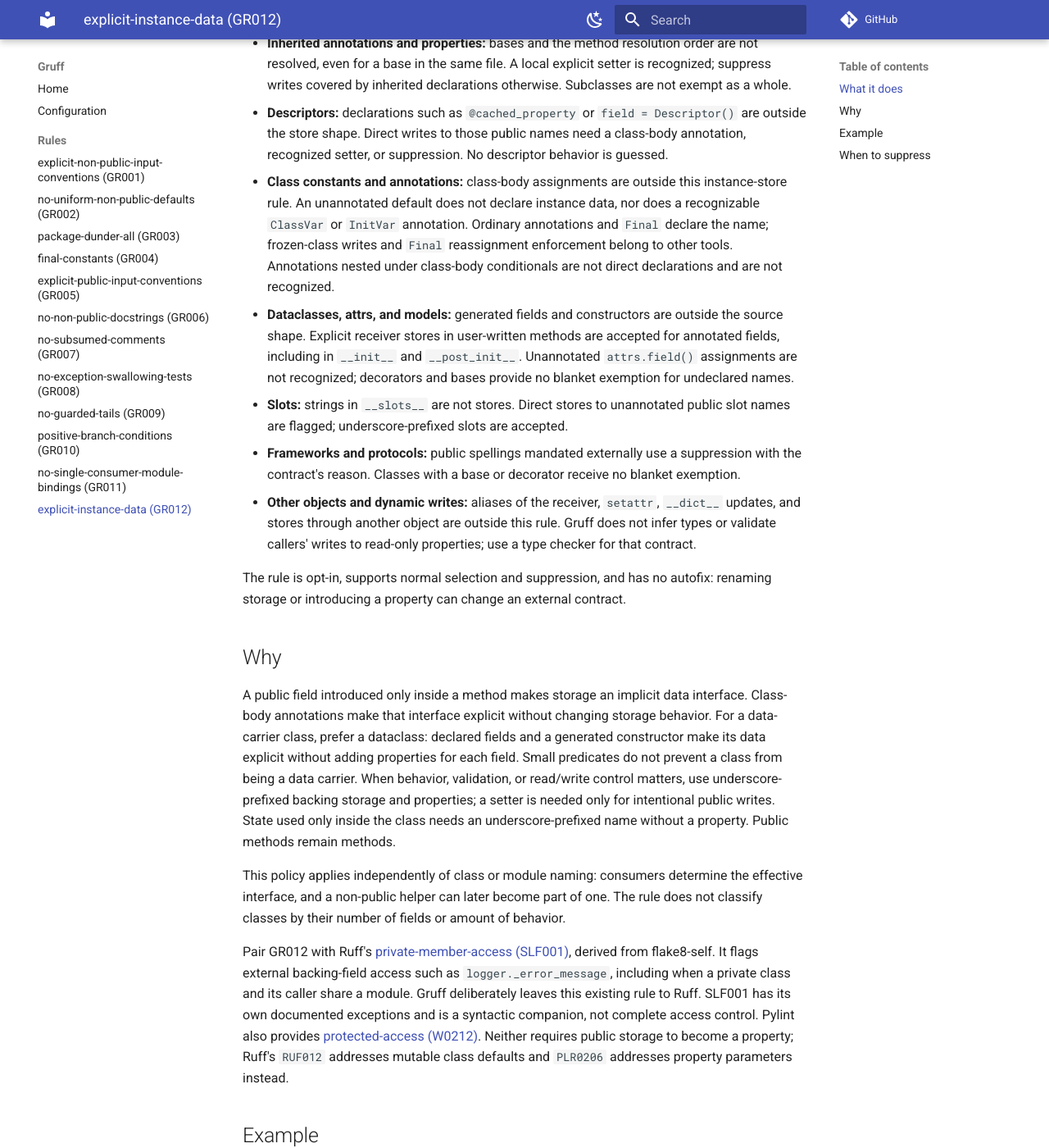
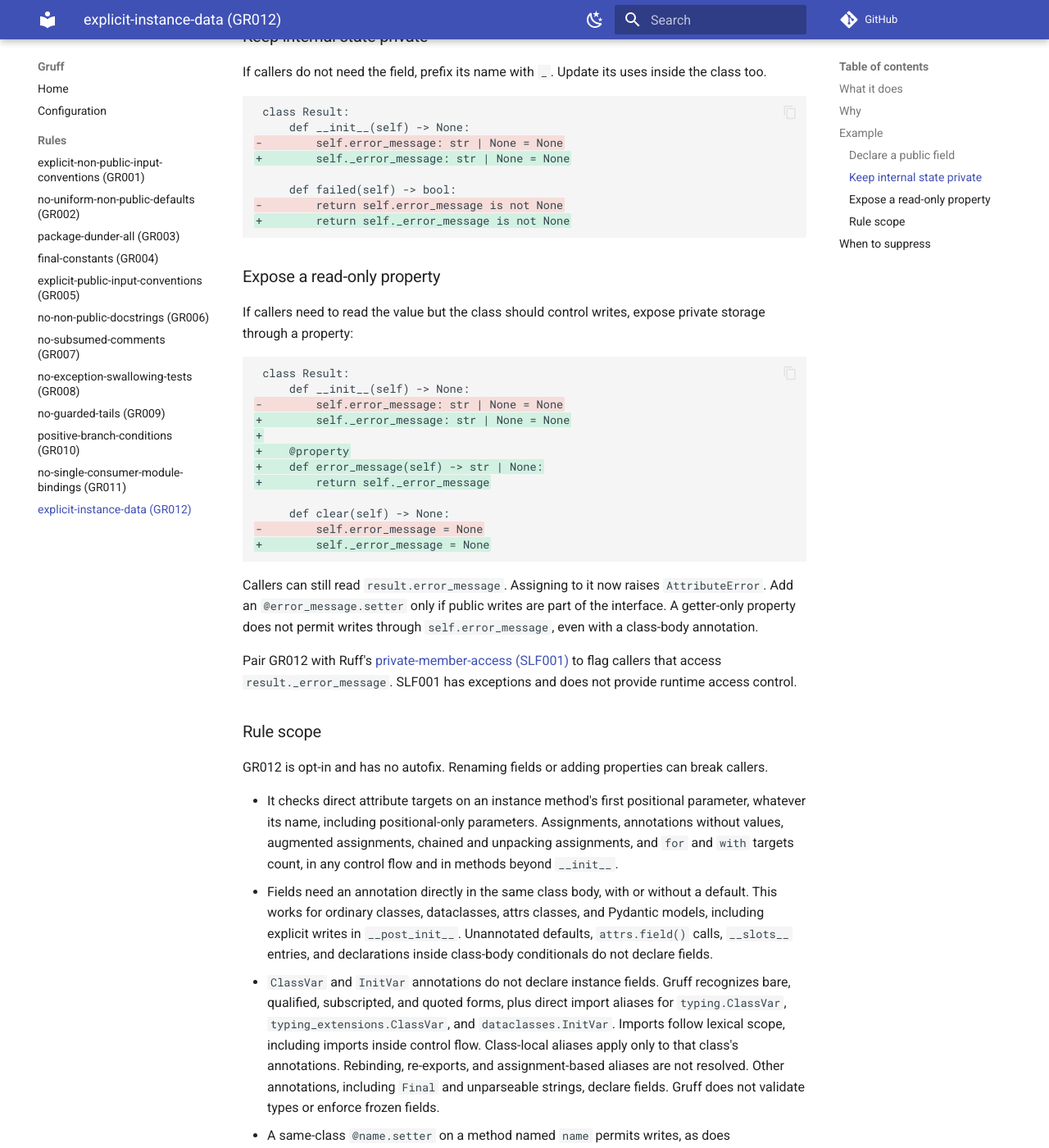
Before and after one commit to wkentaro/gruff, an MkDocs documentation site: the page built from docs/rules/explicit-instance-data.md, in a window 1280 px wide and 1400 px high, scrolled down 1157 px. Shown: the whole window at 82% size. Built offline with MkDocs 1.6.1 and Material for MkDocs 9.7.7, drawn with Linux system fonts in a browser that asks for light colours; comment, search, counter and statistics services are not loaded; some of the changed text lies outside the part shown.

Commit message:
docs: explain explicit instance data with diffs
Shorten the introduction and show field declarations, dataclasses,
private storage, and read-only properties as before-and-after diffs.
Keep the rule boundaries and suppression guidance below the examples.

````diff
--- a/docs/rules/explicit-instance-data.md
+++ b/docs/rules/explicit-instance-data.md
@@ -2,98 +2,139 @@
 
 ## What it does
 
-Flags each direct store to a public attribute of an instance method's first positional parameter, unless that class explicitly declares the instance field or a setter for the same name. An annotation directly in the same class body declares the field, with or without a default. This applies equally to ordinary classes, dataclasses, attrs classes, and Pydantic models; no framework recognition is required. An annotation inside a method, such as `self.value: int = 1`, does not declare a class interface.
+Flags public instance attributes assigned in a method without a field declaration
+or setter in the same class. Declare public fields in the class body, or use
+underscore-prefixed names for internal state.
 
-The finding points at the attribute name, with the diagnostic ``Instance data field `<name>` is implicit; use private storage for internal state, or declare instance data or expose a property for public access.``. Public means the attribute name does not start with `_`; a class name starting with `_` does not exempt its fields.
-
-The rule covers ordinary, annotated (including annotation-only), augmented, chained, and unpacking assignments, as well as `for` and `with` targets, anywhere in a method's control flow, including outside `__init__`. A receiver may have any name and may be positional-only. Reads, method calls, item mutation, and deletion are not stores of an attribute and are outside this rule.
-
-A same-class `@name.setter` on a method named `name` permits writes; `@Base.name.setter` also explicitly declares a local setter. `@property` alone permits annotation-only receiver declarations but does not permit writes, even when the name also has a class-body annotation. Such writes receive the diagnostic ``Write to getter-only property `<name>`; use private storage, or declare a setter for intentional public writes.``. Bare `property`, `staticmethod`, `classmethod`, and their `builtins.` spellings are recognized syntactically. Static methods, class methods (including the implicit `__init_subclass__` and `__class_getitem__` hooks), and `__new__` are excluded. Methods must be direct statements of their class body; nested functions (including lambdas) are not followed, but nested classes are checked independently. Decorator aliases, decorator rebinding, receiver rebinding, and runtime property replacement are not resolved.
-
-Annotations whose outer name is `ClassVar` or `InitVar` do not declare instance fields. Bare, qualified, subscripted, and quoted forms are recognized, as are direct import aliases from `typing` or `typing_extensions` for `ClassVar` and `dataclasses` for `InitVar`. Alias tracking is syntactic: imports inside control-flow blocks belong to their enclosing scope. Module and function aliases are visible in nested scopes, while class-local aliases apply only to that class’s annotations, not to nested classes or methods. Rebinding, re-exports, and assignment-based type aliases are not resolved. Unknown annotations, including unparseable quoted annotations, still declare a name; Gruff does not validate annotation types or infer runtime field semantics.
-
-The following boundaries are deliberate:
-
-- **Inherited annotations and properties:** bases and the method resolution order are not resolved, even for a base in the same file. A local explicit setter is recognized; suppress writes covered by inherited declarations otherwise. Subclasses are not exempt as a whole.
-- **Descriptors:** declarations such as `@cached_property` or `field = Descriptor()` are outside the store shape. Direct writes to those public names need a class-body annotation, recognized setter, or suppression. No descriptor behavior is guessed.
-- **Class constants and annotations:** class-body assignments are outside this instance-store rule. An unannotated default does not declare instance data, nor does a recognizable `ClassVar` or `InitVar` annotation. Ordinary annotations and `Final` declare the name; frozen-class writes and `Final` reassignment enforcement belong to other tools. Annotations nested under class-body conditionals are not direct declarations and are not recognized.
-- **Dataclasses, attrs, and models:** generated fields and constructors are outside the source shape. Explicit receiver stores in user-written methods are accepted for annotated fields, including in `__init__` and `__post_init__`. Unannotated `attrs.field()` assignments are not recognized; decorators and bases provide no blanket exemption for undeclared names.
-- **Slots:** strings in `__slots__` are not stores. Direct stores to unannotated public slot names are flagged; underscore-prefixed slots are accepted.
-- **Frameworks and protocols:** public spellings mandated externally use a suppression with the contract's reason. Classes with a base or decorator receive no blanket exemption.
-- **Other objects and dynamic writes:** aliases of the receiver, `setattr`, `__dict__` updates, and stores through another object are outside this rule. Gruff does not infer types or validate callers' writes to read-only properties; use a type checker for that contract.
-
-The rule is opt-in, supports normal selection and suppression, and has no autofix: renaming storage or introducing a property can change an external contract.
+An annotation on `self.value` inside a method does not declare a field. The rule
+also applies to classes whose names start with `_`.
 
 ## Why
 
-A public field introduced only inside a method makes storage an implicit data interface. Class-body annotations make that interface explicit without changing storage behavior. For a data-carrier class, prefer a dataclass: declared fields and a generated constructor make its data explicit without adding properties for each field. Small predicates do not prevent a class from being a data carrier. When behavior, validation, or read/write control matters, use underscore-prefixed backing storage and properties; a setter is needed only for intentional public writes. State used only inside the class needs an underscore-prefixed name without a property. Public methods remain methods.
-
-This policy applies independently of class or module naming: consumers determine the effective interface, and a non-public helper can later become part of one. The rule does not classify classes by their number of fields or amount of behavior.
-
-Pair GR012 with Ruff's [private-member-access (SLF001)](https://docs.astral.sh/ruff/rules/private-member-access/), derived from flake8-self. It flags external backing-field access such as `logger._error_message`, including when a private class and its caller share a module. Gruff deliberately leaves this existing rule to Ruff. SLF001 has its own documented exceptions and is a syntactic companion, not complete access control. Pylint also provides [protected-access (W0212)](https://pylint.pycqa.org/en/latest/user_guide/messages/warning/protected-access.html). Neither requires public storage to become a property; Ruff's `RUF012` addresses mutable class defaults and `PLR0206` addresses property parameters instead.
+A field created only inside a method leaves readers to search for the class's
+data interface. Class-body annotations list its public fields in one place.
+Private storage keeps internal state out of that interface. Properties let callers
+read a value while the class controls how it changes.
 
 ## Example
 
-```python
-class _Result:
-    def __init__(self) -> None:
-        self.error_message: str | None = None
+### Declare a public field
+
+Move the annotation to the class body. Callers can still read and write
+`result.error_message`.
+
+```diff
+ class Result:
++    error_message: str | None
++
+     def __init__(self) -> None:
+-        self.error_message: str | None = None
++        self.error_message = None
 ```
 
-For a data carrier, declare the field and let the dataclass generate the constructor:
+For a data carrier, a dataclass also generates the constructor:
 
-```python
-from dataclasses import dataclass
-
-
-@dataclass
-class _Result:
-    error_message: str | None = None
+```diff
++from dataclasses import dataclass
++
++
++@dataclass
+ class Result:
+-    def __init__(self) -> None:
+-        self.error_message: str | None = None
++    error_message: str | None = None
 ```
 
-A class-body annotation also works with a handwritten constructor or update method, without any decorator:
+A dataclass changes more than the field declaration, including equality and
+`repr`. Use the first option if you only need to declare the field.
 
-```python
-class _Result:
-    error_message: str | None
+### Keep internal state private
 
-    def __init__(self) -> None:
-        self.error_message = None
+If callers do not need the field, prefix its name with `_`. Update its uses
+inside the class too.
 
-    def clear(self) -> None:
-        self.error_message = None
+```diff
+ class Result:
+     def __init__(self) -> None:
+-        self.error_message: str | None = None
++        self._error_message: str | None = None
+
+     def failed(self) -> bool:
+-        return self.error_message is not None
++        return self._error_message is not None
 ```
 
-The same declaration permits explicit writes in dataclass and model methods, including `__post_init__`. Undeclared names remain checked.
+### Expose a read-only property
 
-For state used only by the class, use `_error_message`. When read/write control or behavior matters, expose private backing storage through a property:
+If callers need to read the value but the class should control writes, expose
+private storage through a property:
 
-```python
-class _Result:
-    def __init__(self) -> None:
-        self._error_message: str | None = None
+```diff
+ class Result:
+     def __init__(self) -> None:
+-        self.error_message: str | None = None
++        self._error_message: str | None = None
++
++    @property
++    def error_message(self) -> str | None:
++        return self._error_message
 
-    @property
-    def error_message(self) -> str | None:
-        return self._error_message
-
-    @error_message.setter
-    def error_message(self, value: str | None) -> None:
-        self._error_message = value
-
-    def clear(self) -> None:
-        self.error_message = None
-
-
-result = _Result()
-print(result.error_message)
+     def clear(self) -> None:
+-        self.error_message = None
++        self._error_message = None
 ```
 
-Omit the setter and `clear` method if public writes are not needed. External callers must use `result.error_message`; replacing their access with `result._error_message` violates the boundary and is flagged by SLF001.
+Callers can still read `result.error_message`. Assigning to it now raises
+`AttributeError`. Add an `@error_message.setter` only if public writes are part
+of the interface. A getter-only property does not permit writes through
+`self.error_message`, even with a class-body annotation.
+
+Pair GR012 with Ruff's
+[private-member-access (SLF001)](https://docs.astral.sh/ruff/rules/private-member-access/)
+to flag callers that access `result._error_message`. SLF001 has exceptions and
+does not provide runtime access control.
+
+### Rule scope
+
+GR012 is opt-in and has no autofix. Renaming fields or adding properties can
+break callers.
+
+- It checks direct attribute targets on an instance method's first positional
+  parameter, whatever its name, including positional-only parameters. Assignments,
+  annotations without values, augmented assignments, chained and unpacking
+  assignments, and `for` and `with` targets count, in any control flow and in
+  methods beyond `__init__`.
+- Fields need an annotation directly in the same class body, with or without a
+  default. This works for ordinary classes, dataclasses, attrs classes, and
+  Pydantic models, including explicit writes in `__post_init__`. Unannotated
+  defaults, `attrs.field()` calls, `__slots__` entries, and declarations inside
+  class-body conditionals do not declare fields.
+- `ClassVar` and `InitVar` annotations do not declare instance fields. Gruff
+  recognizes bare, qualified, subscripted, and quoted forms, plus direct import
+  aliases for `typing.ClassVar`, `typing_extensions.ClassVar`, and
+  `dataclasses.InitVar`. Imports follow
+  lexical scope, including imports inside control flow. Class-local aliases apply
+  only to that class's annotations. Rebinding, re-exports, and assignment-based
+  aliases are not resolved. Other annotations, including `Final` and unparseable
+  strings, declare fields. Gruff does not validate types or enforce frozen fields.
+- A same-class `@name.setter` on a method named `name` permits writes, as does
+  `@Base.name.setter`. A getter-only property permits annotation-only targets,
+  but no writes. Gruff recognizes bare and `builtins.` spellings of `property`,
+  `staticmethod`, and `classmethod`, without resolving aliases or rebinding.
+- Static methods, class methods, `__new__`, `__init_subclass__`, and
+  `__class_getitem__` are excluded. Only methods directly in a class body are
+  checked. Nested functions and lambdas are skipped; nested classes are checked
+  independently.
+- Reads, calls, item mutation, deletion, and class-body assignments are outside
+  this rule. So are receiver aliases, `setattr`, `__dict__` updates, and writes
+  through other objects. Receiver rebinding and runtime property replacement are
+  not resolved. Use a type checker to check callers' writes to read-only properties.
 
 ## When to suppress
 
-For a public field you own, prefer a class-body annotation. When the declaration is inherited or a custom descriptor requires an otherwise unrecognized write, suppress the write and name the reason on the attribute's line:
+Gruff does not resolve inherited declarations, even in the same file, or infer
+custom descriptor behavior. If a base class or an external contract already
+defines the field, suppress the finding and name the reason:
 
 ```python
 class SpecializedResult(ExternalResult):
@@ -101,4 +142,10 @@
         self.value = None  # noqa: GR012 -- declared by ExternalResult
 ```
 
-For a multiline target, put the suppression on the line containing the attribute name. Exclude generated or vendored output in the consuming project, while keeping project-owned generators subject to the rule. Suppression records a deliberate contract; blindly renaming a field can break its callers.
+For fields you own, prefer a class-body annotation. Custom descriptors and
+`cached_property` receive no special treatment; direct writes need an annotation,
+a recognized setter, or a suppression. Bases and decorators do not exempt a class.
+
+Put the suppression on the line containing the attribute name, including in a
+multiline target. Exclude generated or vendored output in the consuming project;
+keep project-owned generators subject to the rule.
````
